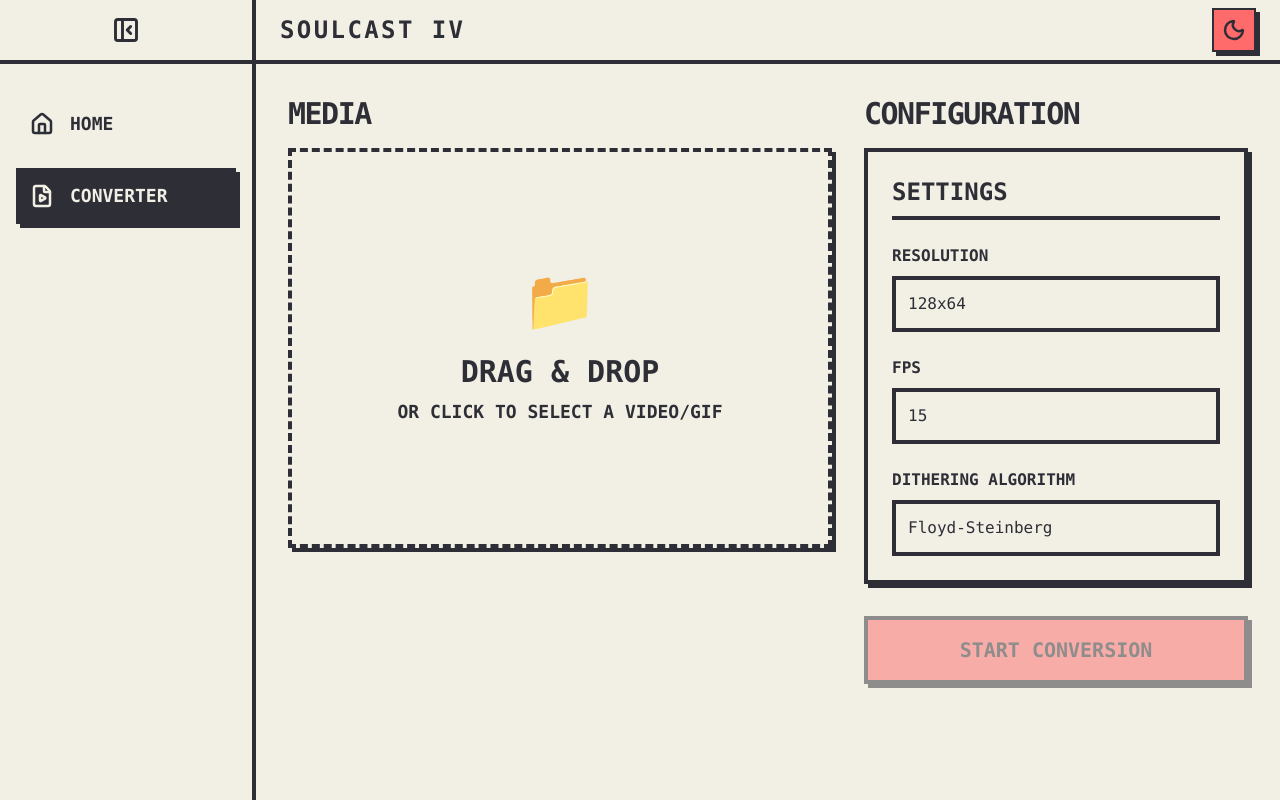
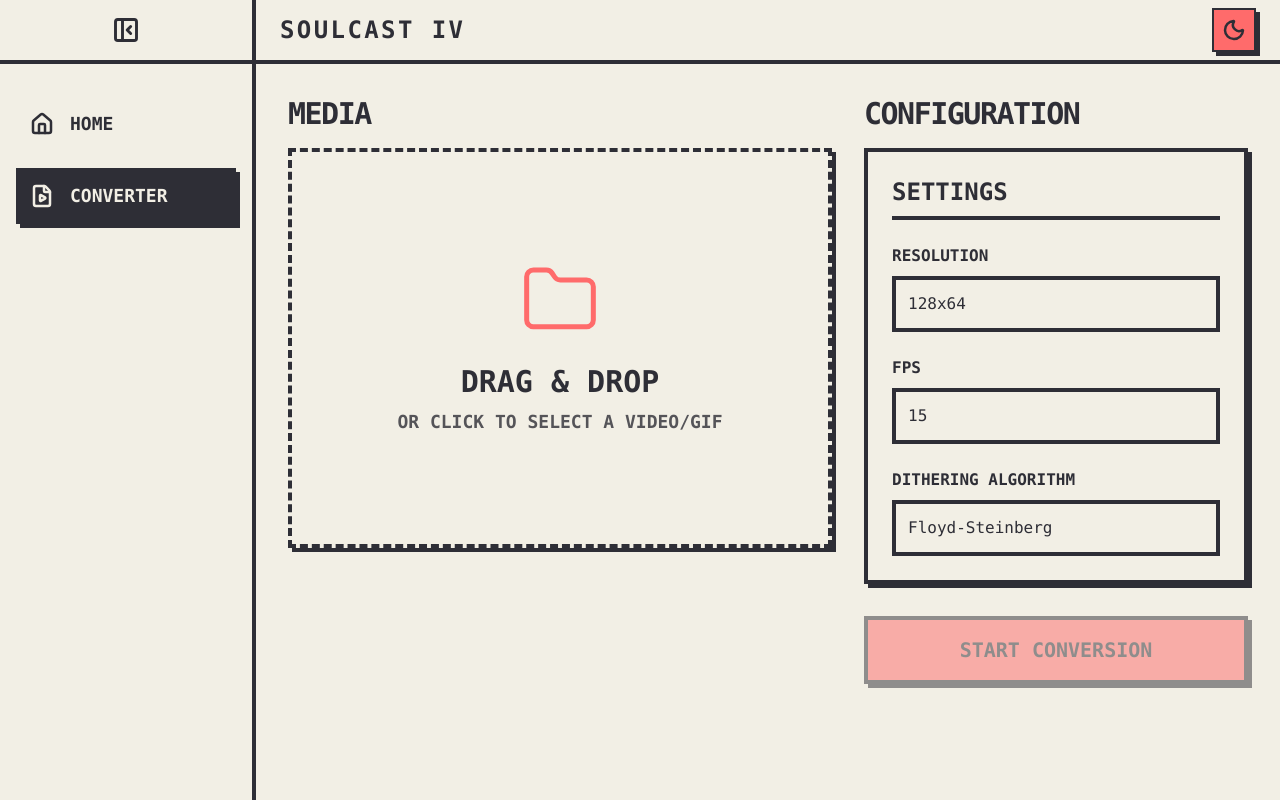
Before and after one commit to PlayzyJar/soulframe-cast, a React app in the folder frontend/: page / in a window 1280 px wide. Both pictures are taken after a click on the button "START CONVERTING". Built offline with nearby package versions, Linux system fonts and the light colour scheme; the HTML template or start-up script is replaced by a standard one.

Commit message:
style: replace dropzone emoji with dynamic lucide folder icon

```diff
--- a/frontend/src/components/UploadZone.jsx
+++ b/frontend/src/components/UploadZone.jsx
@@ -1,4 +1,5 @@
 import React, { useRef, useState } from 'react';
+import { Folder, FolderOpen } from 'lucide-react';
 
 export default function UploadZone({ onFileSelect }) {
   const [isDragging, setIsDragging] = useState(false);
@@ -47,9 +48,11 @@ export default function UploadZone({ onFileSelect }) {
         className="hidden"
         accept="video/*,image/gif"
       />
-      <div className="text-6xl mb-6">📁</div>
+      <div className="mb-6 text-accent">
+        {isDragging ? <FolderOpen size={80} strokeWidth={1.5} /> : <Folder size={80} strokeWidth={1.5} />}
+      </div>
       <h3 className="text-3xl font-extrabold uppercase mb-2">Drag & Drop</h3>
-      <p className="text-lg text-muted-foreground uppercase font-bold">or click to select a video/GIF</p>
+      <p className="text-lg opacity-80 uppercase font-bold">or click to select a video/GIF</p>
     </div>
   );
 }
```
